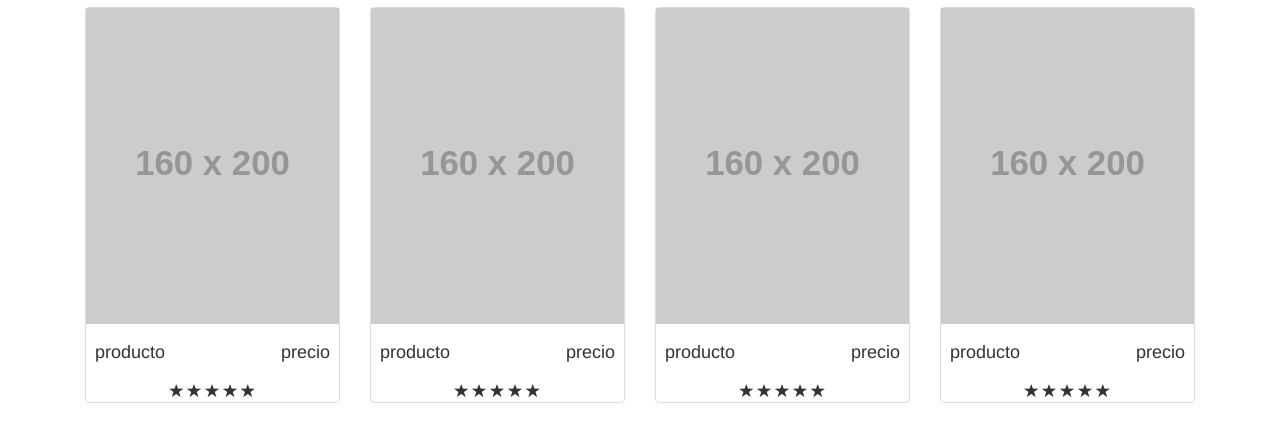
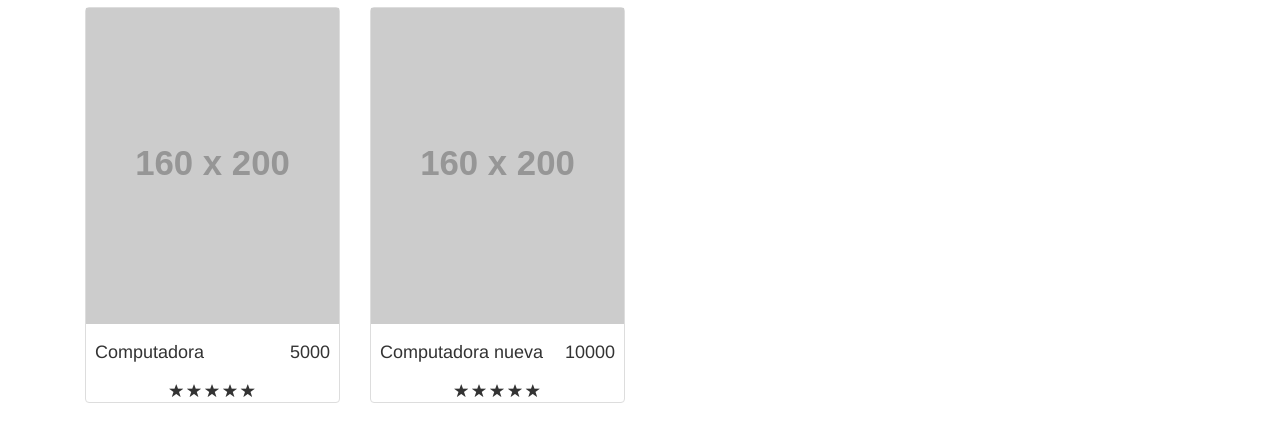
Before and after one commit to Gonza89/coderhouse-modulo-3, a website: page index.html in a window 1280 px wide. Shown: the part 553-976 px from the top of the page. Drawn offline with nearby package versions, Linux system fonts and the light colour scheme; placeholder pictures from the web are drawn by us.

Commit message:
ng repeat para lista de productos

```diff
--- a/index.html
+++ b/index.html
@@ -27,7 +27,6 @@
   </div>
 
   <!-- VIEWS -->
-
   <section id="destacados" class="margen" ng-controller="FeaturedProductController">
     <div class="container">
       <div class="panel panel-default">
@@ -88,60 +87,12 @@
         <h2>{{ title }}</h2>
       </div>
       <div class="raw">
-        <div class="col-sm-4 col-md-3">
+        <div class="col-sm-4 col-md-3" ng-repeat="product in products">
           <div class="thumbnail">
-            <img src="http://placehold.it/160x200" alt="">
+            <img src="{{product.image}}" alt="">
             <div class="caption">
-              <h4 class="pull-right">precio</h4>
-              <h4>producto</h4>
-            </div>
-            <div class="rating text-center">
-              <span class="glyphicon glyphicon-star"></span>
-              <span class="glyphicon glyphicon-star"></span>
-              <span class="glyphicon glyphicon-star"></span>
-              <span class="glyphicon glyphicon-star"></span>
-              <span class="glyphicon glyphicon-star"></span>
-            </div>
-          </div>
-        </div>
-        <div class="col-sm-4 col-md-3">
-          <div class="thumbnail">
-            <img src="http://placehold.it/160x200" alt="">
-            <div class="caption">
-              <h4 class="pull-right">precio</h4>
-              <h4>producto</h4>
-            </div>
-            <div class="rating text-center">
-              <span class="glyphicon glyphicon-star"></span>
-              <span class="glyphicon glyphicon-star"></span>
-              <span class="glyphicon glyphicon-star"></span>
-              <span class="glyphicon glyphicon-star"></span>
-              <span class="glyphicon glyphicon-star"></span>
-            </div>
-          </div>
-        </div>
-        <div class="col-sm-4 col-md-3">
-          <div class="thumbnail">
-            <img src="http://placehold.it/160x200" alt="">
-            <div class="caption">
-              <h4 class="pull-right">precio</h4>
-              <h4>producto</h4>
-            </div>
-            <div class="rating text-center">
-              <span class="glyphicon glyphicon-star"></span>
-              <span class="glyphicon glyphicon-star"></span>
-              <span class="glyphicon glyphicon-star"></span>
-              <span class="glyphicon glyphicon-star"></span>
-              <span class="glyphicon glyphicon-star"></span>
-            </div>
-          </div>
-        </div>
-        <div class="col-sm-4 col-md-3">
-          <div class="thumbnail">
-            <img src="http://placehold.it/160x200" alt="">
-            <div class="caption">
-              <h4 class="pull-right">precio</h4>
-              <h4>producto</h4>
+              <h4 class="pull-right">{{product.precio}}</h4>
+              <h4>{{product.title}}</h4>
             </div>
             <div class="rating text-center">
               <span class="glyphicon glyphicon-star"></span>
--- a/js/app.js
+++ b/js/app.js
@@ -20,6 +20,24 @@ ng-bind <h1 ng-bind='title'></h1>
     .module("My-app", [])  /*dependencias*/ // declarando una aplicacion
     .controller("ListProductController", function ($scope) {
       $scope.title = "Lista de Productos";
+      $scope.products = [
+     {
+       id: 1,
+       title: 'Computadora',
+       image: 'http://placehold.it/160x200',
+       precio: 5000,
+       featured: true,
+       tags: []
+     },
+     {
+       id: 2,
+       title: 'Computadora nueva',
+       image: 'http://placehold.it/160x200',
+       precio: 10000,
+       featured: false,
+       tags: ['nueva']
+     },
+   ]
     })
     .controller("NavigationController", function ($scope){
       $scope.name = "Gonza";
```
Also changed, not shown: views/products.tpl.html (+4 -52 lines).
